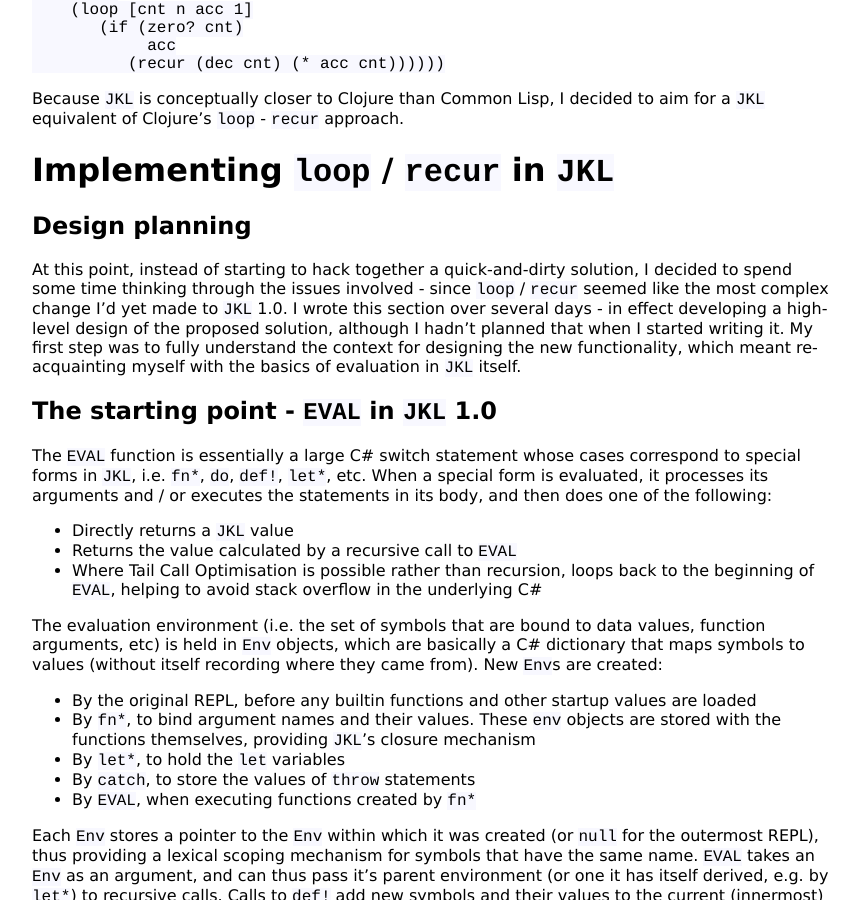
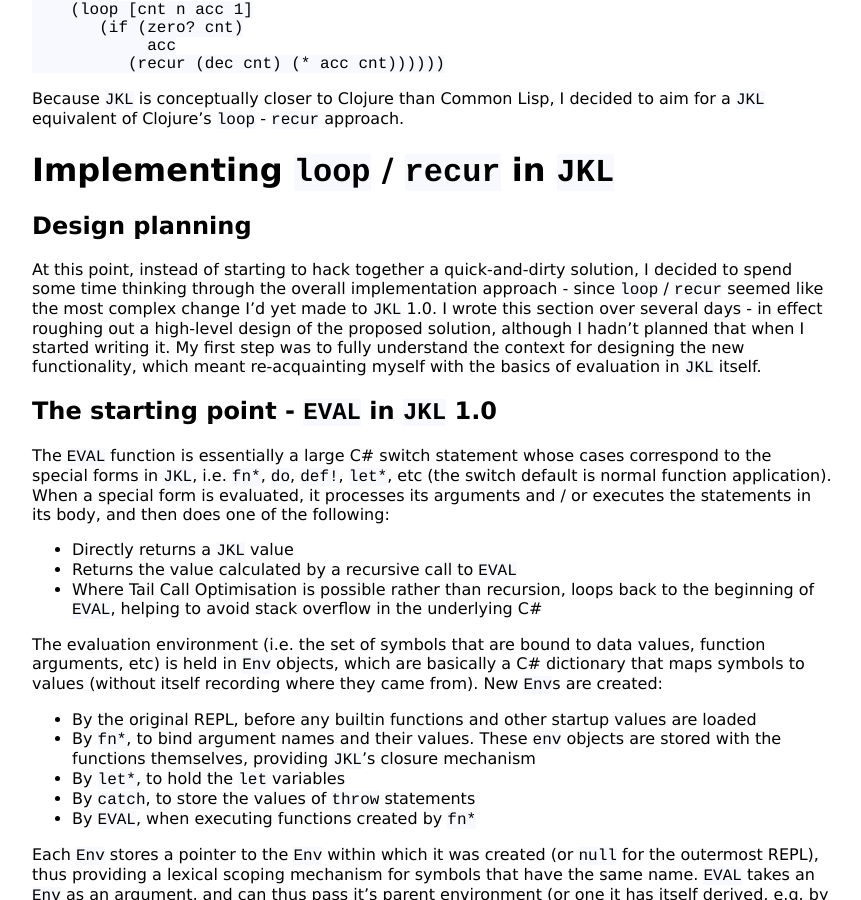
Before and after one commit to KineticLensman/KineticLensman.github.io, a Jekyll site: the page built from _posts/2020-04-18-looping-deep-dive.md, in a window 1280 px wide and 900 px high, scrolled down 1580 px. Shown: the whole window, without its empty margins (208-1069 px from the left). Built offline with Jekyll 4.4.1, drawn with Linux system fonts in a browser that asks for light colours.

Commit message:
more rewording

```diff
--- a/_posts/2020-04-18-looping-deep-dive.md
+++ b/_posts/2020-04-18-looping-deep-dive.md
@@ -71,11 +71,11 @@
 
 ## Design planning
 
-At this point, instead of starting to hack together a quick-and-dirty solution, I decided to spend some time thinking through the issues involved - since `loop` / `recur` seemed like the most complex change I'd yet made to `JKL` 1.0. I wrote this section over several days - in effect developing a high-level design of the proposed solution, although I hadn't planned that when I started writing it. My first step was to fully understand the context for designing the new functionality, which meant re-acquainting myself with the basics of evaluation in `JKL` itself.
+At this point, instead of starting to hack together a quick-and-dirty solution, I decided to spend some time thinking through the overall implementation approach - since `loop` / `recur` seemed like the most complex change I'd yet made to `JKL` 1.0. I wrote this section over several days - in effect roughing out a high-level design of the proposed solution, although I hadn't planned that when I started writing it. My first step was to fully understand the context for designing the new functionality, which meant re-acquainting myself with the basics of evaluation in `JKL` itself.
 
 ## The starting point - `EVAL` in `JKL` 1.0
 
-The `EVAL` function is essentially a large C# switch statement whose cases correspond to special forms in `JKL`, i.e. `fn*`, `do`, `def!`, `let*`, etc. When a special form is evaluated, it processes its arguments and / or executes the statements in its body, and then does one of the following:
+The `EVAL` function is essentially a large C# switch statement whose cases correspond to the special forms in `JKL`, i.e. `fn*`, `do`, `def!`, `let*`, etc (the switch default is normal function application). When a special form is evaluated, it processes its arguments and / or executes the statements in its body, and then does one of the following:
 * Directly returns a `JKL` value
 * Returns the value calculated by a recursive call to `EVAL`
 * Where Tail Call Optimisation is possible rather than recursion, loops back to the beginning of `EVAL`, helping to avoid stack overflow in the underlying C#
```
